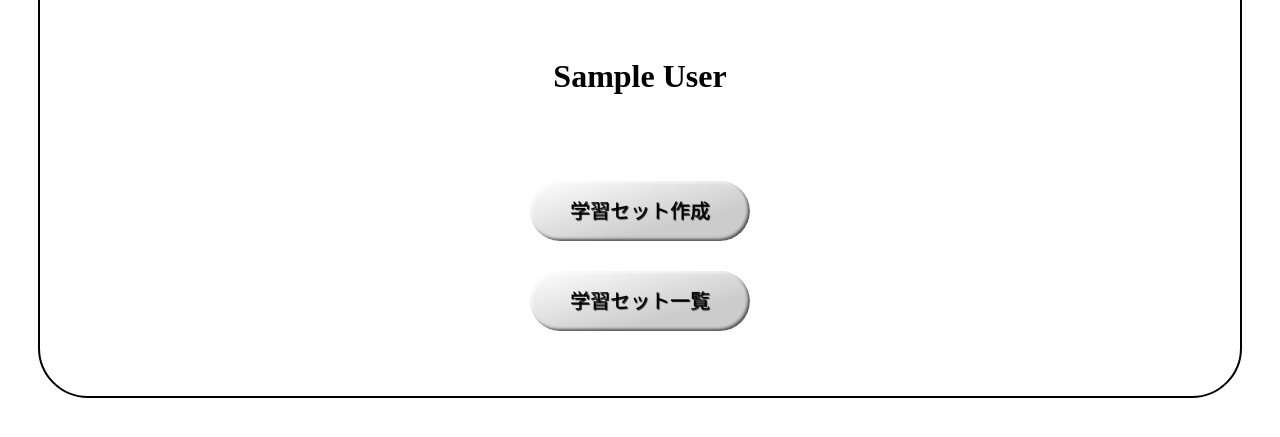
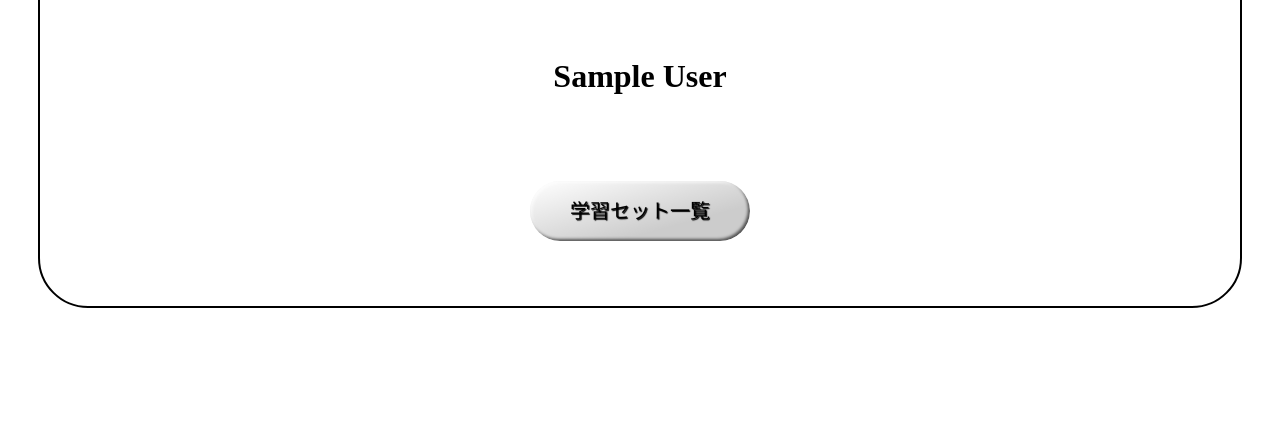
Before and after one commit to ichi-ta/learning-app, a Flask app: page /top in a window 1280 px wide. Shown: the part 331-768 px from the top of the page. Run offline with Flask 3, Linux system fonts and the light colour scheme; the visitor is signed in with stand-in values (Sample User, id 1); data comes from the database, SQL or seed files in the repository.

Commit message:
トップページの一覧ボタンから飛べるようにした

```diff
--- a/app/templates/top.html
+++ b/app/templates/top.html
@@ -12,8 +12,10 @@
 
   <p class="trim-image-to-circle"></p><br>
   <h1>{{ user.name }}</h1>
-  <button class="styled2"type="button">学習セット作成</button><br>
-  <button class="styled2"type="button">学習セット一覧</button><br>
+  <!--一覧に作成機能があるため
+    <button onclick="location.href='/sets'" class="styled2"type="button">学習セット作成</button><br>
+  -->
+  <button onclick="location.href='/sets'" class="styled2"type="button">学習セット一覧</button><br>
 
 
 </body>
```
